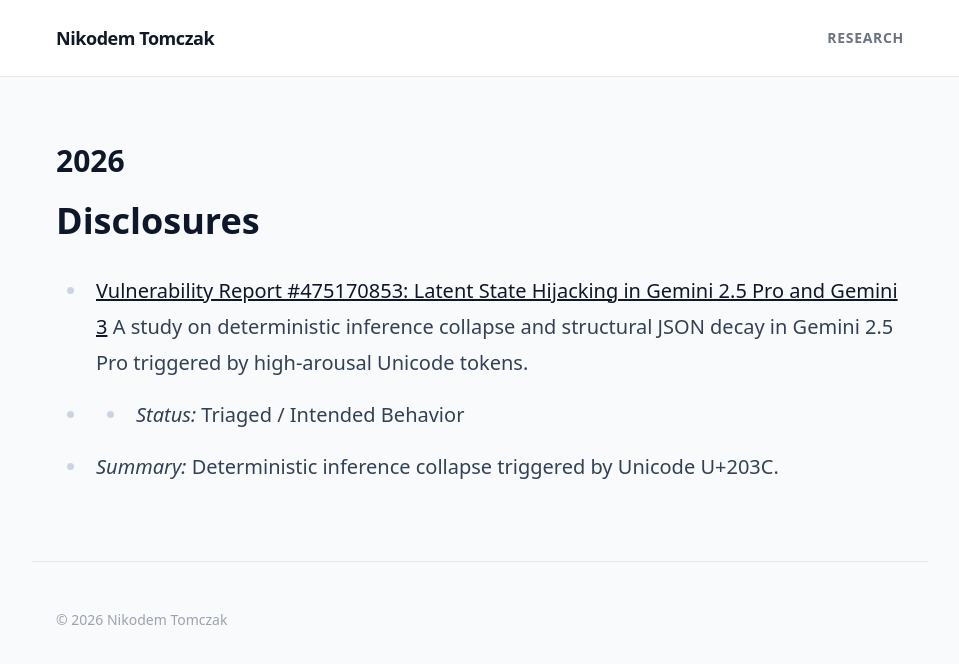
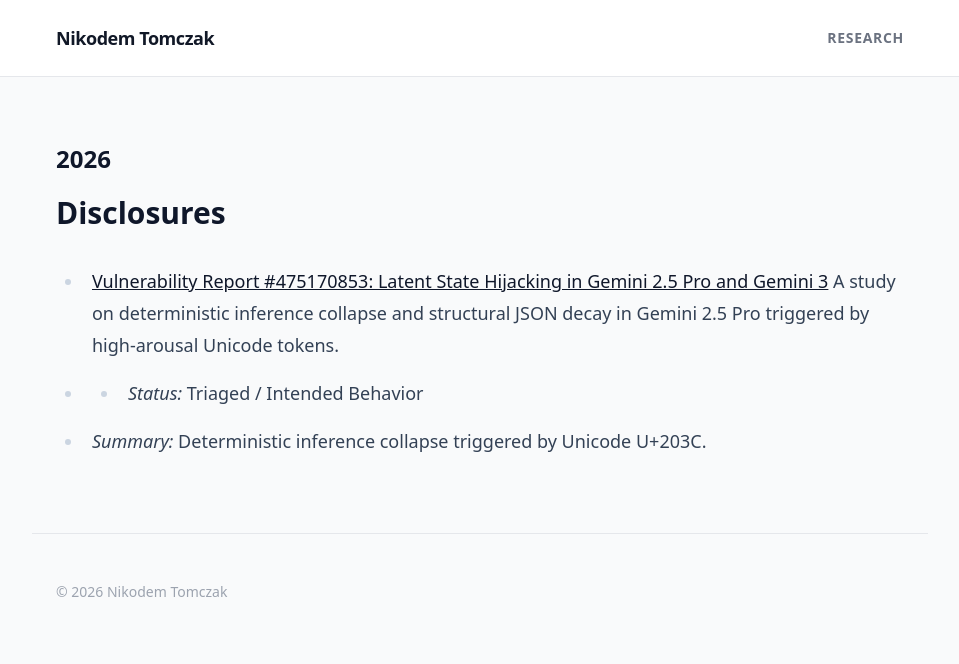
Before and after one commit to softmatsg/Notes-and-disclosures, a Jekyll site: the page built from index.md, in a window 1280 px wide. Shown: the top 664 px of the page, without its empty margins (160-1119 px from the left). Built offline with Jekyll 4.4.1, drawn with Linux system fonts in a browser that asks for light colours; nearby versions of some CDN libraries.

Commit message:
Change article class size in default layout

```diff
--- a/_layouts/default.html
+++ b/_layouts/default.html
@@ -30,7 +30,7 @@
     </header>
 
     <main class="max-w-4xl mx-auto px-6 py-16">
-        <article class="prose prose-slate lg:prose-xl max-w-none">
+        <article class="prose prose-slate lg:prose-lg max-w-none">
             {{ content }}
         </article>
     </main>
```
